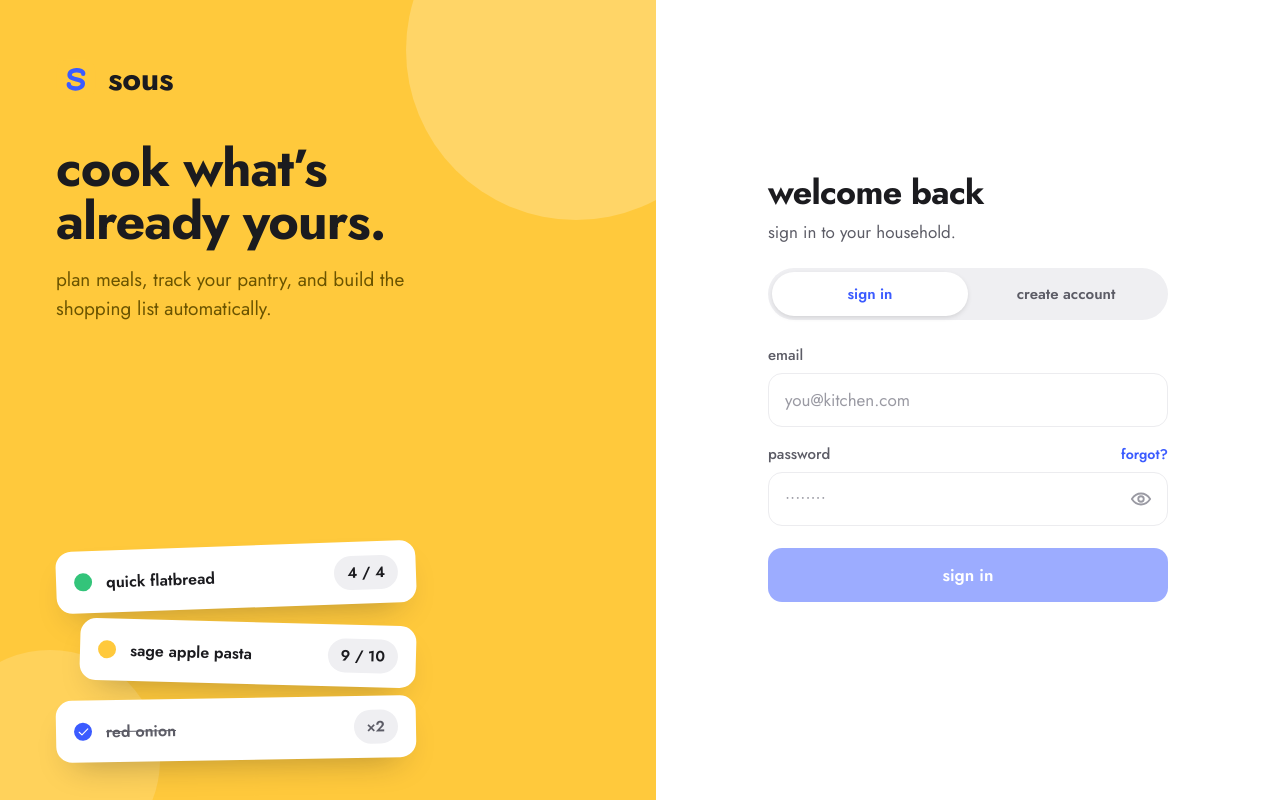
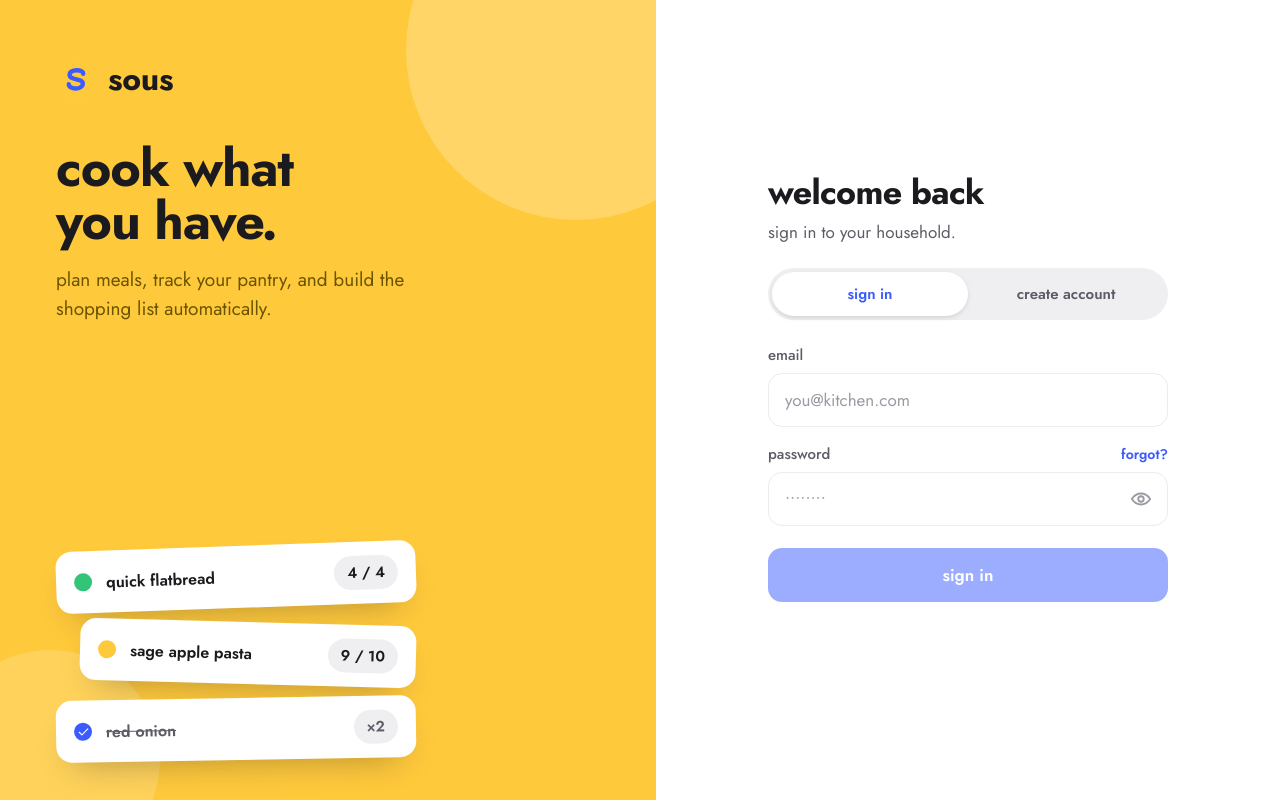
Before and after one commit to dotrodeo/sous-web, a React (Vite) app: page / in a window 1280 px wide. Built offline with nearby package versions, Linux system fonts and the light colour scheme; no server answers.

Commit message:
Update login page text

```diff
--- a/src/pages/LoginPage.tsx
+++ b/src/pages/LoginPage.tsx
@@ -149,9 +149,9 @@ export function LoginPage() {
                     sous
                 </div>
                 <h1 className="login-headline">
-                    cook what’s
+                    cook what
                     <br />
-                    already yours.
+                    you have.
                 </h1>
                 <p className="login-sub">
                     plan meals, track your pantry, and build the shopping list automatically.
```
